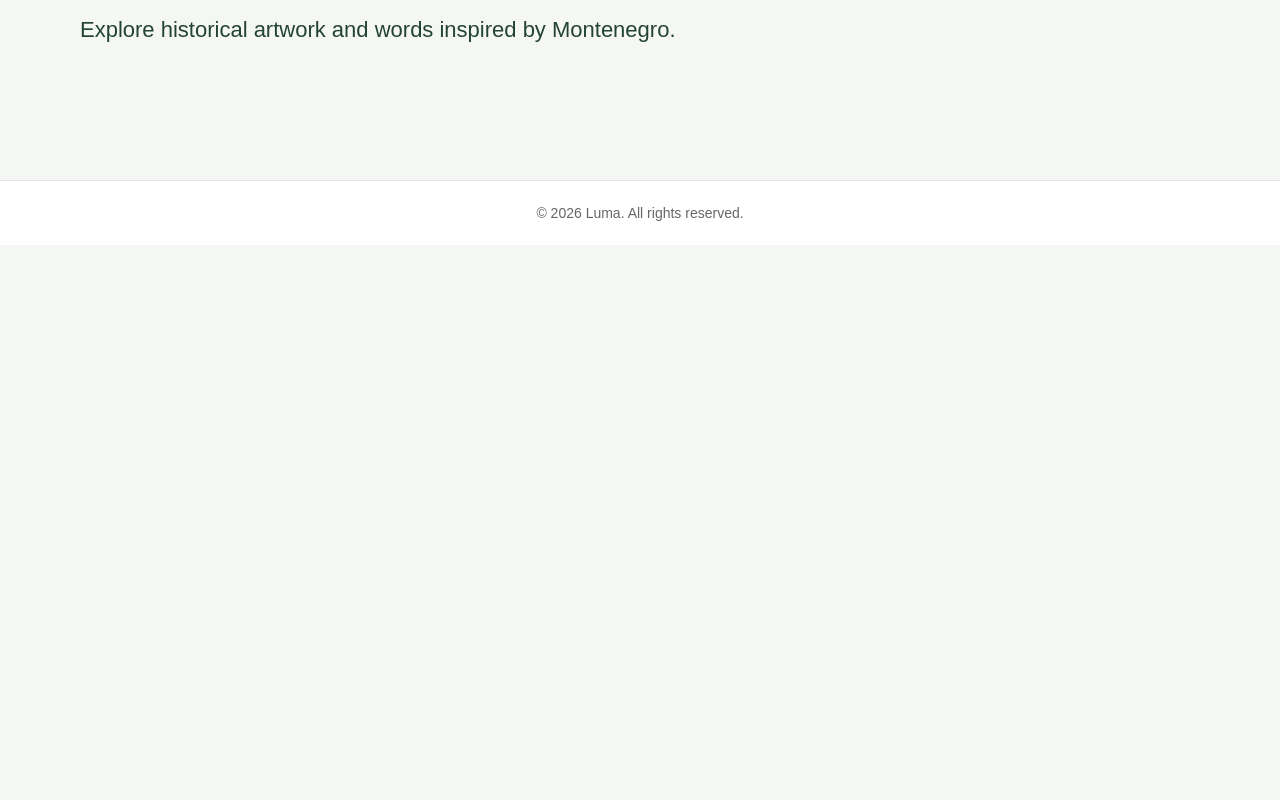
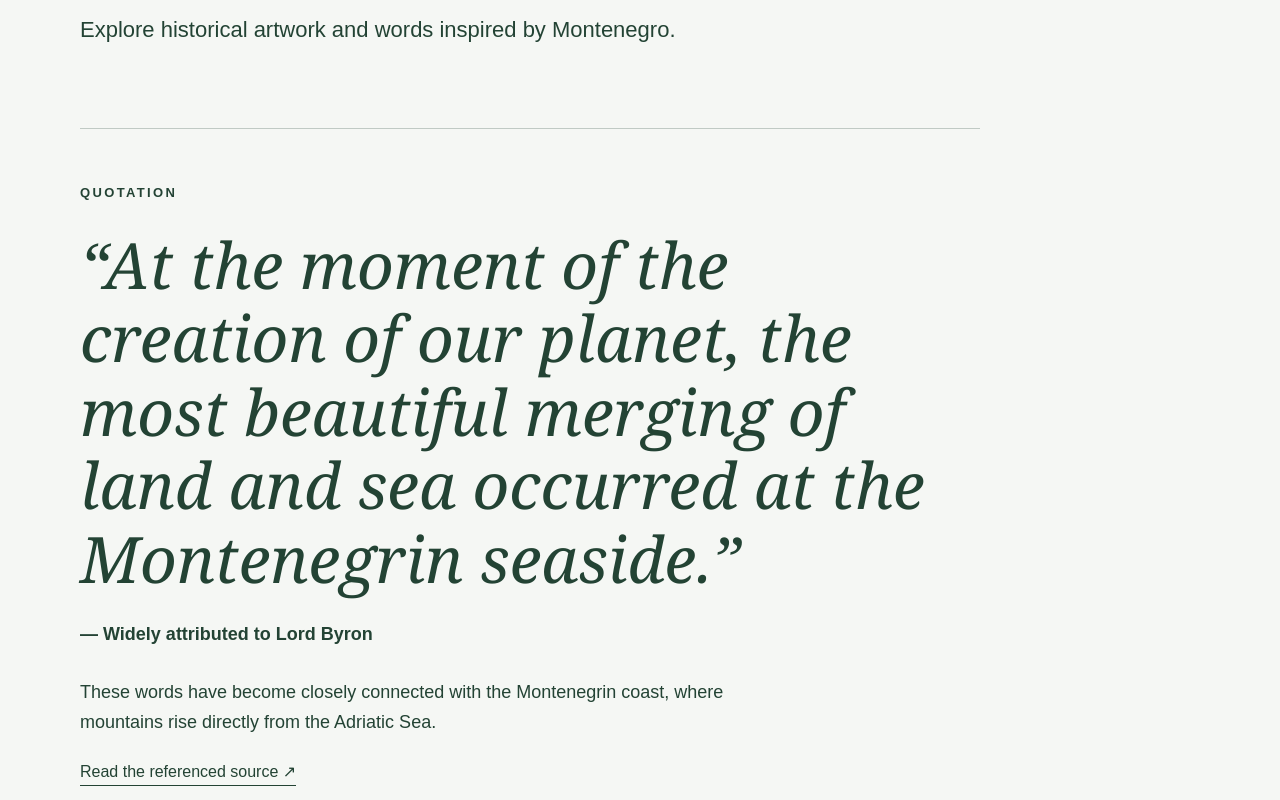
Before and after one commit to Filipmcetinje/luma, a React (Vite) app in the folder frontend/: page /inspiration in a window 1280 px wide. Shown: the part 460-1260 px from the top of the page. Before the commit the page ends 800 px from the top, so only its background shows below. Built offline with nearby package versions, Linux system fonts and the light colour scheme; no server answers.

Commit message:
Add first inspiration quotation

```diff
--- /dev/null
+++ b/frontend/src/data/inspirationItems.js
@@ -0,0 +1,16 @@
+const inspirationItems = [
+  {
+    id: 1,
+    type: "Quotation",
+    quote:
+      "At the moment of the creation of our planet, the most beautiful merging of land and sea occurred at the Montenegrin seaside.",
+    attribution: "Widely attributed to Lord Byron",
+    description:
+      "These words have become closely connected with the Montenegrin coast, where mountains rise directly from the Adriatic Sea.",
+    sourceUrl:
+      "https://science.nasa.gov/earth/earth-observatory/cruising-through-the-bay-of-kotor-90926/",
+    sourceLabel: "Read the referenced source",
+  },
+];
+
+export default inspirationItems;
--- a/frontend/src/pages/Inspiration/Inspiration.css
+++ b/frontend/src/pages/Inspiration/Inspiration.css
@@ -15,7 +15,7 @@
 }
 
 .inspiration__title {
-  max-width: 820px;
+  max-width: 900px;
   margin: 0;
   font-family: Georgia, "Times New Roman", serif;
   font-size: clamp(48px, 7vw, 88px);
@@ -28,6 +28,59 @@
   margin: 32px 0 0;
   font-size: 22px;
   line-height: 1.6;
+}
+
+.inspiration__collection {
+  margin-top: 80px;
+}
+
+.inspiration__quote-card {
+  max-width: 900px;
+  padding: 56px 0;
+  border-top: 1px solid rgba(35, 67, 52, 0.25);
+  border-bottom: 1px solid rgba(35, 67, 52, 0.25);
+}
+
+.inspiration__type {
+  margin: 0 0 28px;
+  font-size: 13px;
+  font-weight: 700;
+  letter-spacing: 0.18em;
+  text-transform: uppercase;
+}
+
+.inspiration__quote {
+  margin: 0;
+  font-family: Georgia, "Times New Roman", serif;
+  font-size: clamp(36px, 5vw, 64px);
+  font-style: italic;
+  line-height: 1.15;
+}
+
+.inspiration__attribution {
+  margin: 28px 0 0;
+  font-size: 18px;
+  font-weight: 700;
+}
+
+.inspiration__description {
+  max-width: 700px;
+  margin: 32px 0 0;
+  font-size: 18px;
+  line-height: 1.7;
+}
+
+.inspiration__source {
+  display: inline-block;
+  margin-top: 24px;
+  padding-bottom: 4px;
+  color: #234334;
+  text-decoration: none;
+  border-bottom: 1px solid #234334;
+}
+
+.inspiration__source:hover {
+  opacity: 0.7;
 }
 
 @media screen and (max-width: 650px) {
@@ -44,4 +97,16 @@
     margin-top: 24px;
     font-size: 18px;
   }
+
+  .inspiration__collection {
+    margin-top: 56px;
+  }
+
+  .inspiration__quote-card {
+    padding: 40px 0;
+  }
+
+  .inspiration__quote {
+    font-size: 34px;
+  }
 }
--- a/frontend/src/pages/Inspiration/Inspiration.jsx
+++ b/frontend/src/pages/Inspiration/Inspiration.jsx
@@ -1,4 +1,5 @@
 import StoryNavigation from "../../components/StoryNavigation/StoryNavigation";
+import inspirationItems from "../../data/inspirationItems";
 
 import "./Inspiration.css";
 
@@ -8,6 +9,7 @@ function Inspiration() {
       <StoryNavigation />
 
       <main className="inspiration">
+        <header className="inspiration__header">
           <p className="inspiration__eyebrow">Montenegro Through Other Eyes</p>
 
           <h1 className="inspiration__title">
@@ -17,6 +19,35 @@ function Inspiration() {
           <p className="inspiration__intro">
             Explore historical artwork and words inspired by Montenegro.
           </p>
+        </header>
+
+        <section
+          className="inspiration__collection"
+          aria-label="Words inspired by Montenegro"
+        >
+          {inspirationItems.map((item) => (
+            <article className="inspiration__quote-card" key={item.id}>
+              <p className="inspiration__type">{item.type}</p>
+
+              <blockquote className="inspiration__quote">
+                “{item.quote}”
+              </blockquote>
+
+              <p className="inspiration__attribution">— {item.attribution}</p>
+
+              <p className="inspiration__description">{item.description}</p>
+
+              <a
+                className="inspiration__source"
+                href={item.sourceUrl}
+                target="_blank"
+                rel="noreferrer"
+              >
+                {item.sourceLabel} ↗
+              </a>
+            </article>
+          ))}
+        </section>
       </main>
     </>
   );
```
Lines whose indentation alone changed are shown as unchanged.
